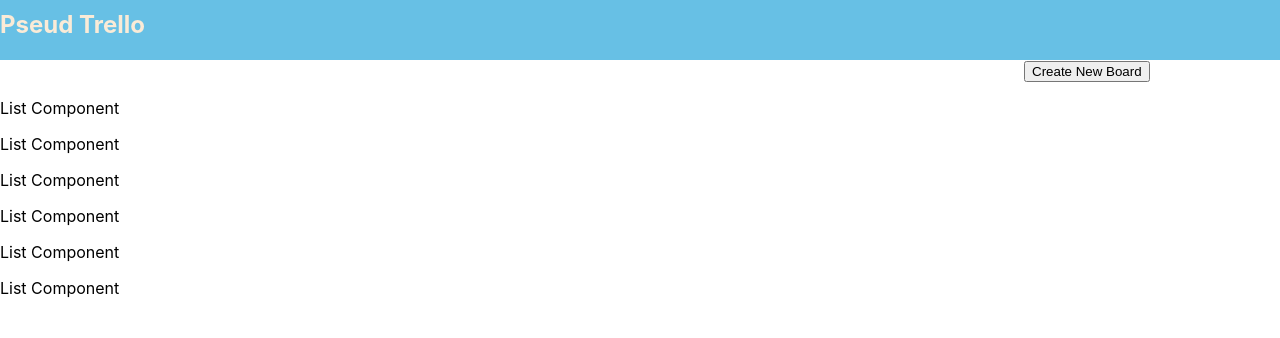
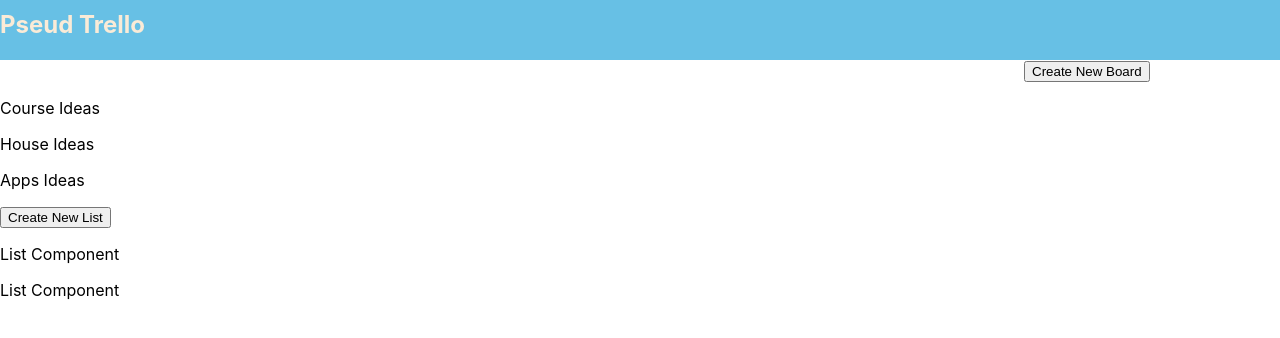
Before and after one commit to tzinsly/pseudo-trello, a React (Create React App) app: page / in a window 1280 px wide. Shown: the top 338 px of the page. Built offline with nearby package versions, Linux system fonts and the light colour scheme.

Commit message:
Fix components organization

```diff
--- a/src/App.js
+++ b/src/App.js
@@ -27,8 +27,7 @@ class App extends React.Component {
         <div id="header"> Pseud Trello </div>
         <Home boards={this.state.boards}
           createNewBoard={this.createNewBoard} />
-
-
+        <Board />
       </div>
 
     );
--- a/src/components/Board.js
+++ b/src/components/Board.js
@@ -12,21 +12,24 @@ class Board extends React.Component {
         this.setState({ currentLists : data.lists })
     }
 
+    createNewList = () => {
+        const list = {
+            id: Math.random(),
+            title: "My First List",
+            board: 300,
+            createdAt: new Date()
+        }
+        this.setState({ currentLists: [...this.state.currentLists, list] })
+    }
+
     render(){
         return (
             <div className="list-wrapper">
-                {
-                    Object.keys(this.state.currentLists).map( key => (
-                        <List
-                            title={this.props.title}
-                            key={this.state.currentLists[key].id}
-                        />
-
-                    ))
-
-                }
+                <button onClick={this.createNewList}>Create New List</button>
+                { Object.keys(this.state.currentLists).map( key => (
+                    <List key={this.state.currentLists[key].id} />
+                    ))}
             </div>
-
         )
     }
 }
--- a/src/components/BoardPreview.js
+++ b/src/components/BoardPreview.js
@@ -4,9 +4,7 @@ import Board from './Board'
 class BoardPreview extends React.Component {
     render(){
         return (
-            <Board
-                title={this.props.board.title}
-                background={this.props.board.background}/>
+            <p>{this.props.board.title}</p>
         )
     }
 }
```
